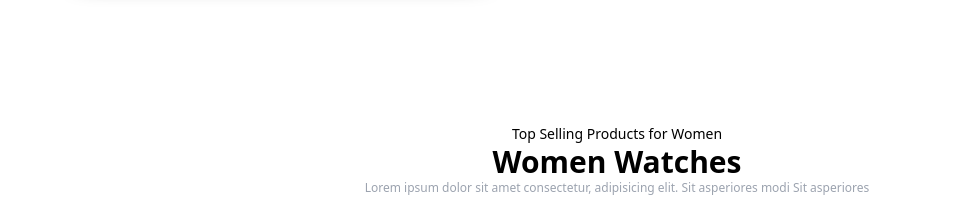
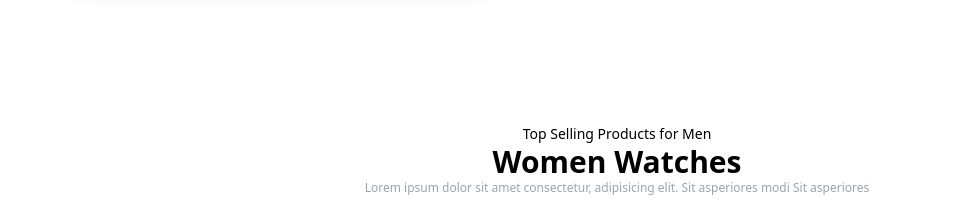
Before and after one commit to DozayMakanaki/mama, a React (Vite) app: page / in a window 1280 px wide. Shown: the part 1660-1874 px from the top of the page, without its empty margins (23-996 px from the left). Built offline with nearby package versions, Linux system fonts and the light colour scheme.

Commit message:
description

```diff
--- a/src/components/Products/Male.jsx
+++ b/src/components/Products/Male.jsx
@@ -22,11 +22,11 @@ const Female = () => {
   };
 
   return (
-    <div className="mt-14 mb-12" id="female">
+    <div className="mt-14 mb-12" id="male">
       <div className="container">
         <div className="text-center mb-10 max-w-[600px] mx-auto">
           <p data-aos="fade-up" className="text-sm text-primary">
-            Top Selling Products for Women
+            Top Selling Products for Men
           </p>
           <h1 data-aos="fade-up" className="text-3xl font-bold">
             Women Watches
```
